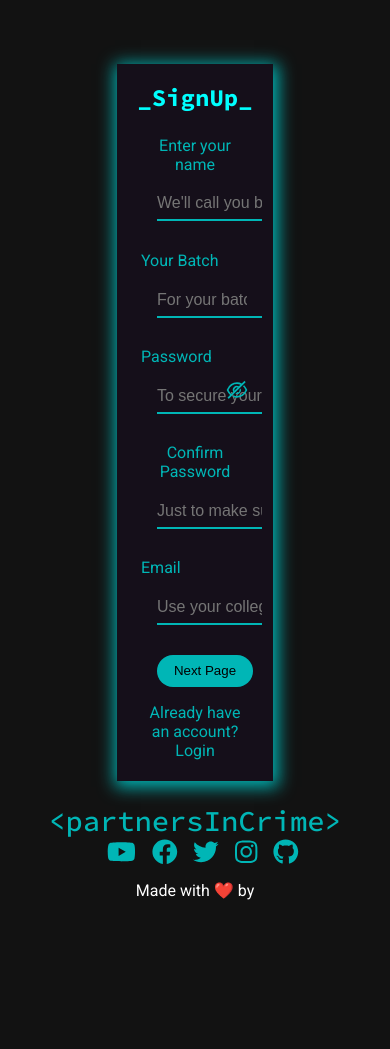
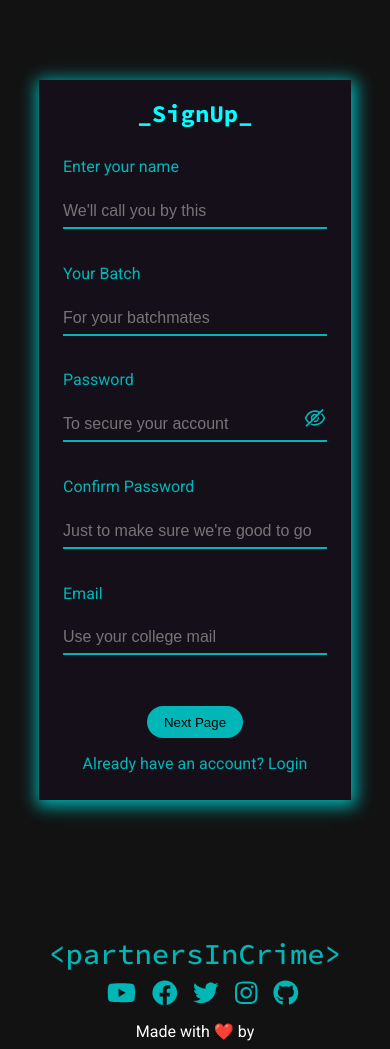
Before and after one commit to junior-geek04/partnersincrime-frontend, a React (Create React App) app: page / in a window 390 px wide. Before the commit the page ends 908 px from the top, so only its background shows below. Built offline with nearby package versions, Linux system fonts and the light colour scheme.

Commit message:
footer updates and responsiveness added to signup page

```diff
--- a/src/App.css
+++ b/src/App.css
@@ -3,9 +3,14 @@
 .App {
   text-align: center;
   margin: 0;
+
   min-height: 100vh;
   max-width: 100vw;
-  position: relative;
+
+  display: flex;
+  flex-direction: column;
+  align-items: center;
+  justify-content: space-between;
 }
 .head {
   font-family: var(--codeFont);
--- a/src/components/Footer/Footer.css
+++ b/src/components/Footer/Footer.css
@@ -3,10 +3,6 @@
 	width: 100%;
 	display: flex;
 	flex-direction: column;
-
-	position: absolute;
-    bottom: 0%;
-    left: 0%;
 }
 .sec1, .sec2{
     padding: 0.5rem 1rem 0.5rem 1rem;
@@ -51,11 +47,14 @@ a.youtube, a.facebook, a.twitter, a.instagram, a.github{
 
 @media only screen and (max-width: 1000px){
 	.log{
-		font-size: 2.2rem;
+		font-size: 2rem;
 	}
 	.social-container .social{
 		margin:0 0 0 1rem;
-		font-size: 1.2rem;
+		font-size: 1rem;
+	}
+	.made{
+		font-size: 1rem;
 	}
 }
 @media only screen and (max-width: 768px) {
@@ -79,7 +78,7 @@ a.youtube, a.facebook, a.twitter, a.instagram, a.github{
 		width: 100%;
 	}
 	.social-container .social{
-		margin:0 0 0 1rem;
+		margin:0.5rem 0 0 1rem;
 		font-size: 0.8rem;
 	}
 	.made{
--- a/src/components/Signup/Pages.jsx
+++ b/src/components/Signup/Pages.jsx
@@ -7,6 +7,7 @@ const Pages = () => {
     const [page, setPage] = useState(1);
     const [inputs, setInputs] = useState({});
     const [visible, setVisible] = useState(false);
+    const [msg, setMsg] = useState('');
 
     const handleChange = (event) => {
       const name = event.target.name;
@@ -19,15 +20,30 @@ const Pages = () => {
         setPage(val);
     }
 
-    const validityCheck = () => {
+    const validityCheck = (e) => {
+        e.preventDefault();
         var formData = new FormData(document.querySelector('#signForm'));
 
         for (const value of formData.values()) {
             if(value === ""){
+                setMsg("Fields are empty");
                 return false;
             }
         }
 
+        /* password check */
+        if(formData.get("pass") !== formData.get("re-pass")){
+            setMsg("Passwords don't match");
+            return false;
+        }
+
+        /* email check */
+        if(!(/@iiitkottayam.ac.in/.test(formData.get("emailAddress")))){
+            setMsg("Invalid Email Id");
+            return false;
+        }
+
+        setMsg('');
         return true;
     }
 
@@ -41,23 +57,22 @@ const Pages = () => {
     const itemHandle = (index) => {
         var item = Array.from(document.getElementsByTagName("li"));
 
-        if(!inputs.skills || inputs.skills.search(item[index].innerHTML) === -1){
+        if(!inputs.skills || inputs.skills.toLowerCase().search((item[index].innerHTML).toLowerCase()) === -1){
             setInputs(values => ({...values, "skills": (inputs.skills || "") + (inputs.skills ? ", " : "") + item[index].innerHTML}));
         }
-
     }
 
 
     return (
         <>
-            <form className = {styles.signForm} id = "signForm" onSubmit={(e) => e.preventDefault}>
+            <form className = {styles.signForm} id = "signForm" onSubmit = {(e) => e.preventDefault()}>
                 {page === 1 ?
                 <>
                     <label htmlFor = "username">Enter your name</label>
-                    <input type="text" placeholder = "We'll call you by this" name = "username" id = "username" required = {true} value = {inputs.username || ""} onChange = {handleChange}/>
+                    <input type="text" placeholder = "We'll call you by this" name = "username" id = "username" autoComplete="on" required = {true} value = {inputs.username || ""} onChange = {handleChange}/>
 
                     <label htmlFor = "batch">Your Batch</label>
-                    <input type="number" placeholder = "For your batchmates" name = "batch" id = "batch" required = {true} value = {inputs.batch || ""} onChange = {handleChange}/>
+                    <input type="number" placeholder = "For your batchmates" name = "batch" id = "batch" autoComplete="on" required = {true} value = {inputs.batch || ""} onChange = {handleChange}/>
 
                     <label htmlFor = "pass">Password</label>
                     <div className = {styles.pass}>
@@ -70,10 +85,11 @@ const Pages = () => {
                     <input type="password" placeholder = "Just to make sure we're good to go" name = "re-pass" id = "re-pass" required = {true}/>
 
                     <label htmlFor = "emailAddress">Email</label>
-                    <input type="email" placeholder = "Use your college mail" name = "emailAddress" id = "emailAddress" required = {true} value = {inputs.emailAddress || ""} onChange = {handleChange}/>
+                    <input type="email" placeholder = "Use your college mail" name = "emailAddress" id = "emailAddress" autoComplete="on" required = {true} value = {inputs.emailAddress || ""} onChange = {handleChange}/>
 
                     <div className = {styles.pagination}>
-                        <button className = {styles.btn} onClick = {() => {if(validityCheck()){handlePageChange(2)}}}>Next Page</button><br></br>
+                        <div className = {styles.msg}>{msg}</div>
+                        <button className = {styles.btn} onClick = {(e) => {if(validityCheck(e)){handlePageChange(2)}}}>Next Page</button><br></br>
                         <span>Already have an account? Login</span>
                     </div>
                 </>
@@ -83,8 +99,9 @@ const Pages = () => {
                     <textarea type="text" placeholder = "Comma separated" name = "skills" id = "skills" required = {true} value = {inputs.skills || ""} onChange = {handleChange}/>
 
                     <div className = {styles.pagination}>
-                        <button type = "submit" className = {styles.btn} onClick = {() => {console.log(inputs)}}>Get Started</button><br></br>
-
+                        <div className = {styles.msg}>{msg}</div>
+                        <button type = "submit" className = {styles.btn}>Get Started</button><br></br>
+                        {/* log the inputs state variable to see the format in which the data is captured */}
                         <div className = {styles.options}>
                             <ul className = {styles.ListCover}>
                                 <li onClick={() => itemHandle(0)}>Frontend Developer</li>
--- a/src/components/Signup/signup.module.css
+++ b/src/components/Signup/signup.module.css
@@ -1,8 +1,8 @@
 .container{
-    height: 85vh;
-    width: 40vw;
+    height: 35rem;
+    width: 45vw;
     padding: 1rem 1.5rem;
-    margin: 4rem auto;
+    margin: 5rem auto 5rem;
 
     background-color: rgb(21, 15, 26);
     display: flex;
@@ -77,6 +77,11 @@
     text-align: center;
     width: 100%;
 }
+.pagination .msg{
+    height: 1rem;
+    color: red;
+    font-size: 1rem;
+}
 .pagination .btn{
     background-color: var(--secondary);
     width: 6rem;
@@ -124,6 +129,27 @@
     border-color: var(--primary);
 }
 
-/* @media only screen and (){
-
-} */
+@media only screen and (max-width: 1024px){
+    .container{
+        height: 40rem;
+        width: 50vw;
+    }
+}
+@media only screen and (max-width: 768px){
+    .container{
+        height: 45rem;
+    }
+}
+@media only screen and (max-width: 500px){
+    .container{
+        width: 80vw;
+    }
+    .ListCover li{
+        font-size: 1rem;
+        margin: 0.3rem 0.3rem;
+    }
+    .signForm input, .signForm textarea{
+        width: 100%;
+        margin: 0.5rem 0rem;
+    }
+}
--- a/src/index.css
+++ b/src/index.css
@@ -14,9 +14,12 @@
   --bodyFont:'Roboto',sans-serif;
   --codeFont: 'Source Code Pro', monospace;
 }
-body{
+html, body{
     background-color:#121212;
     min-height: 100vh;
+    max-width: 100vw;
+
+    scroll-behavior: smooth;
 }
 code {
   font-family: source-code-pro, Menlo, Monaco, Consolas, 'Courier New',
```
